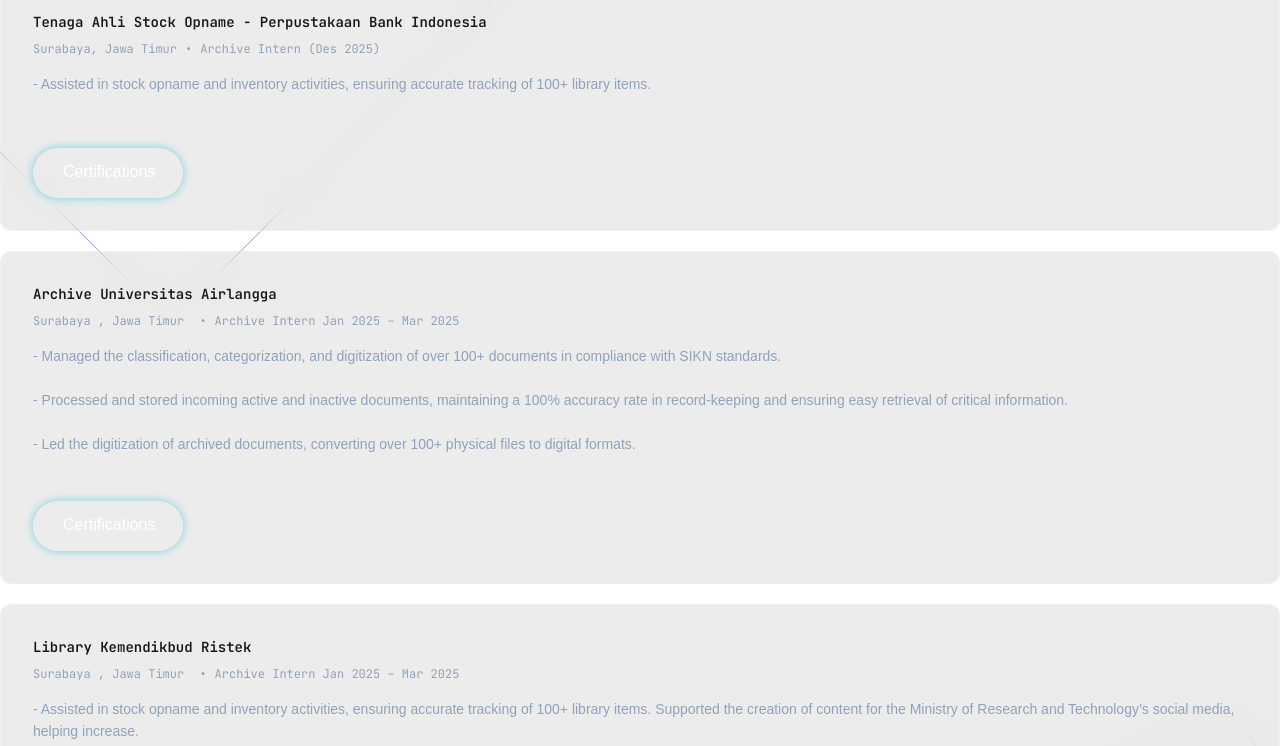
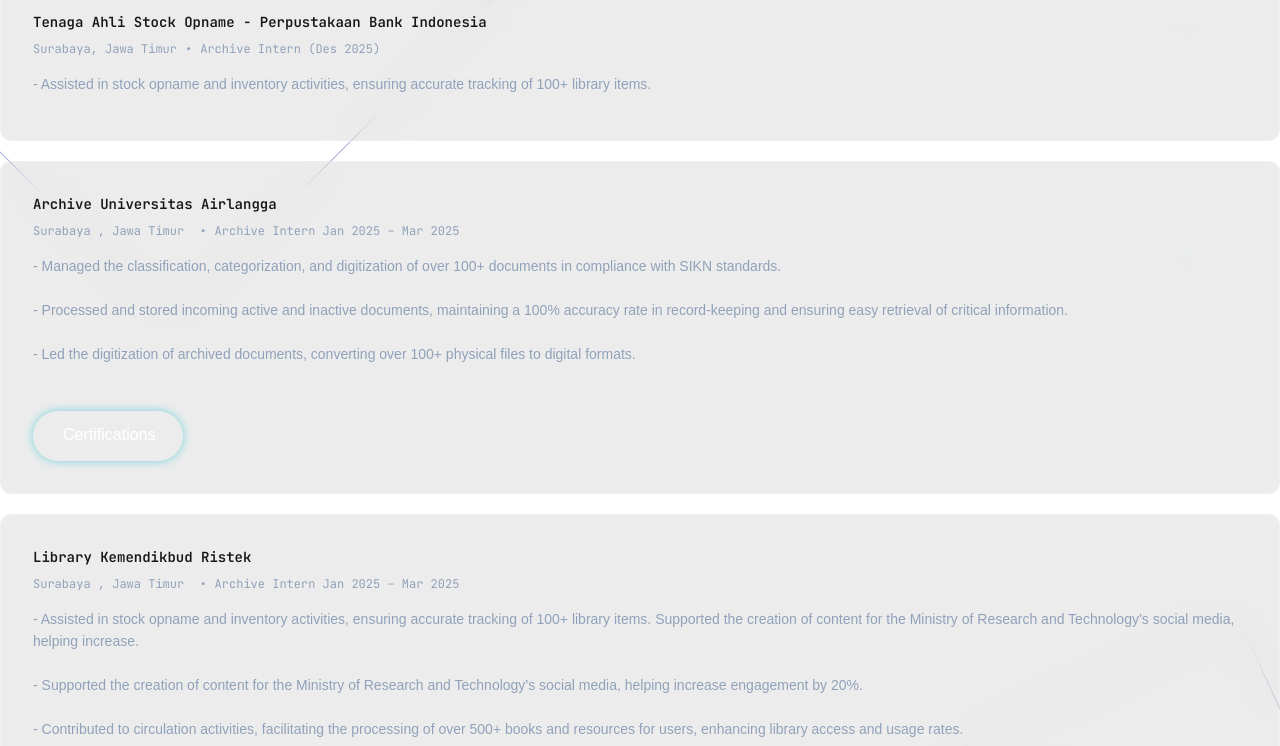
Before and after one commit to Dwikyf04/my-portofolio, a Next.js app: page / in a window 1280 px wide. Shown: the part 3762-4508 px from the top of the page. Built offline with nearby package versions, Linux system fonts and the light colour scheme.

Commit message:
update certificated on experiecne

```diff
--- a/components/Experience.tsx
+++ b/components/Experience.tsx
@@ -29,7 +29,7 @@
                 </p>
               </div>
             </div>
-            <div className="button-experience">
+            {/* <div className="button-experience">
               <a
                 href="https://drive.google.com/file/d/1ufJn83mvv34r57yCO5A6UKAmHhp7PZJk/view"
                 target="_blank"
@@ -37,7 +37,7 @@
               >
                 <span>Certifications</span>
               </a>
-            </div>
+            </div> */}
           </div>
         </div>
         <div className="container-experience">
```
